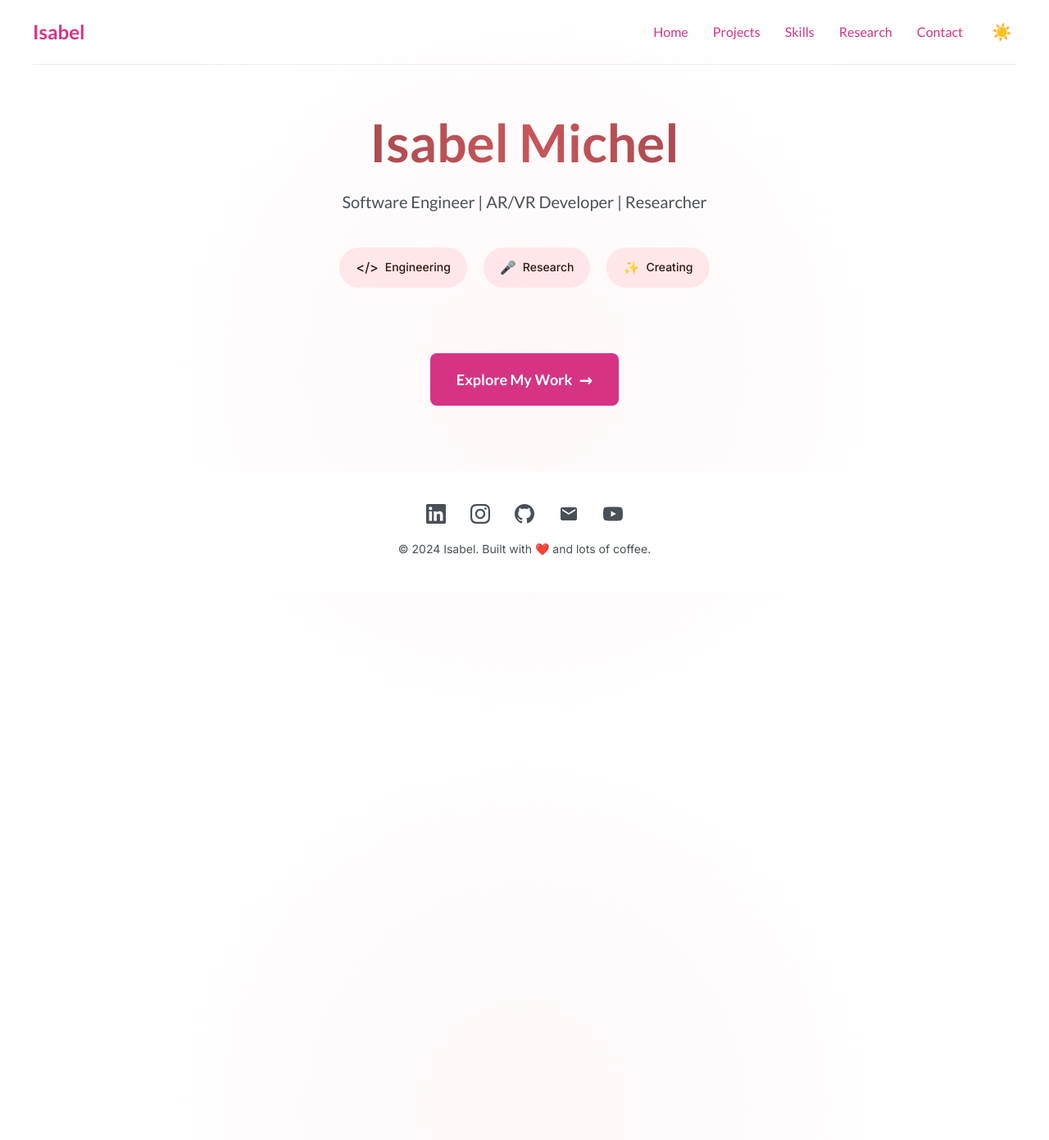
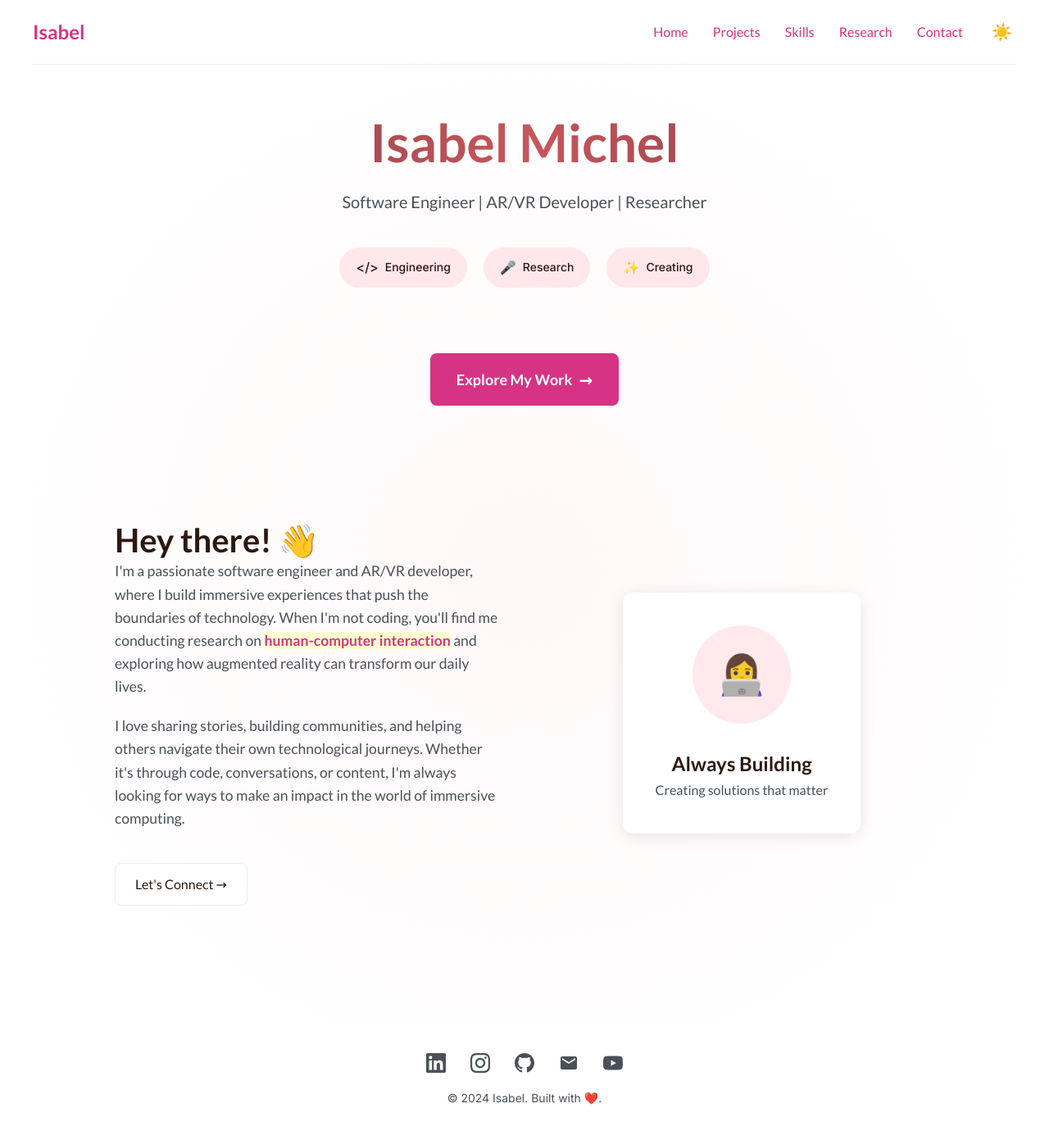
Before and after one commit to ismichel/ismichel.github.io, a Jekyll site: the page built from _posts/2025-06-10-memories-ar-project.markdown, in a window 1280 px wide. Shown: the whole page at 82% size. Built offline with Jekyll 4.4.1, drawn with Linux system fonts in a browser that asks for light colours; before the commit the page ends 900 px from its top, so only the background shows below that.

Commit message:
added to home page

```diff
--- a/_layouts/default.html
+++ b/_layouts/default.html
@@ -224,6 +224,104 @@
       }
     }
 
+    /* Welcome Section */
+    .welcome-section {
+      margin-top: 80px;
+      padding: 60px 0;
+    }
+
+    .welcome-content {
+      display: grid;
+      grid-template-columns: 1fr 1fr;
+      gap: 60px;
+      align-items: center;
+      max-width: 1000px;
+      margin: 0 auto;
+    }
+
+    .welcome-text {
+      text-align: left;
+    }
+
+    .welcome-heading {
+      font-size: 2.5rem;
+      font-weight: 700;
+      color: #2c1810;
+      margin: 0 0 30px 0;
+      line-height: 1.2;
+    }
+
+    .welcome-text p {
+      font-size: 1.1rem;
+      color: #495057;
+      line-height: 1.6;
+      margin: 0 0 20px 0;
+    }
+
+    .highlight {
+      color: #d63384;
+      font-weight: 600;
+    }
+
+    .connect-button {
+      display: inline-block;
+      background-color: white;
+      color: #2c1810;
+      padding: 12px 24px;
+      border: 1px solid #e9ecef;
+      border-radius: 8px;
+      text-decoration: none;
+      font-weight: 500;
+      font-size: 16px;
+      margin-top: 20px;
+      transition: all 0.3s ease;
+    }
+
+    .connect-button:hover {
+      background-color: #f8f9fa;
+      border-color: #d63384;
+      color: #d63384;
+    }
+
+    .profile-card {
+      background-color: white;
+      border-radius: 12px;
+      padding: 40px;
+      text-align: center;
+      box-shadow: 0 4px 20px rgba(0, 0, 0, 0.1);
+      max-width: 300px;
+      margin: 0 auto;
+    }
+
+    .profile-image {
+      margin-bottom: 30px;
+    }
+
+    .emoji-circle {
+      width: 120px;
+      height: 120px;
+      background-color: rgba(255, 182, 193, 0.3);
+      border-radius: 50%;
+      display: flex;
+      align-items: center;
+      justify-content: center;
+      font-size: 3rem;
+      margin: 0 auto;
+    }
+
+    .card-title {
+      font-size: 1.5rem;
+      font-weight: 700;
+      color: #2c1810;
+      margin: 0 0 10px 0;
+    }
+
+    .card-subtitle {
+      font-size: 1rem;
+      color: #495057;
+      margin: 0;
+    }
+
     /* Footer */
     .footer {
       margin-top: 80px;
@@ -259,12 +357,61 @@
     }
 
     @media (max-width: 768px) {
+      .welcome-content {
+        grid-template-columns: 1fr;
+        gap: 40px;
+        text-align: center;
+      }
+
+      .welcome-text {
+        text-align: center;
+      }
+
+      .welcome-heading {
+        font-size: 2rem;
+      }
+
+      .profile-card {
+        max-width: 250px;
+        padding: 30px;
+      }
+
+      .emoji-circle {
+        width: 100px;
+        height: 100px;
+        font-size: 2.5rem;
+      }
+
       .social-icons {
         gap: 25px;
       }
     }
 
     @media (max-width: 480px) {
+      .welcome-section {
+        margin-top: 60px;
+        padding: 40px 0;
+      }
+
+      .welcome-heading {
+        font-size: 1.8rem;
+      }
+
+      .welcome-text p {
+        font-size: 1rem;
+      }
+
+      .profile-card {
+        max-width: 200px;
+        padding: 20px;
+      }
+
+      .emoji-circle {
+        width: 80px;
+        height: 80px;
+        font-size: 2rem;
+      }
+
       .social-icons {
         gap: 20px;
       }
@@ -315,6 +462,25 @@
       <a href="/#projects" class="cta-button">Explore My Work</a>
     </main>
 
+    <!-- Welcome Section -->
+    <section class="welcome-section">
+      <div class="welcome-content">
+        <div class="welcome-text">
+          <h2 class="welcome-heading">Hey there! 👋</h2>
+          <p>I'm a passionate software engineer and AR/VR developer, where I build immersive experiences that push the boundaries of technology. When I'm not coding, you'll find me conducting research on <span class="highlight">human-computer interaction</span> and exploring how augmented reality can transform our daily lives.</p>
+          <p>I love sharing stories, building communities, and helping others navigate their own technological journeys. Whether it's through code, conversations, or content, I'm always looking for ways to make an impact in the world of immersive computing.</p>
+          <a href="/#contact" class="connect-button">Let's Connect →</a>
+        </div>
+        <div class="profile-card">
+          <div class="profile-image">
+            <div class="emoji-circle">👩‍💻</div>
+          </div>
+          <h3 class="card-title">Always Building</h3>
+          <p class="card-subtitle">Creating solutions that matter</p>
+        </div>
+      </div>
+    </section>
+
     <!-- Footer -->
     <footer class="footer">
       <div class="social-icons">
@@ -345,7 +511,7 @@
         </a>
       </div>
       <div class="copyright">
-        © 2024 {{ site.name }}. Built with <span style="color: #d63384;">❤️</span> and lots of coffee.
+        © 2024 {{ site.name }}. Built with <span style="color: #d63384;">❤️</span>.
       </div>
     </footer>
   </div>
```
